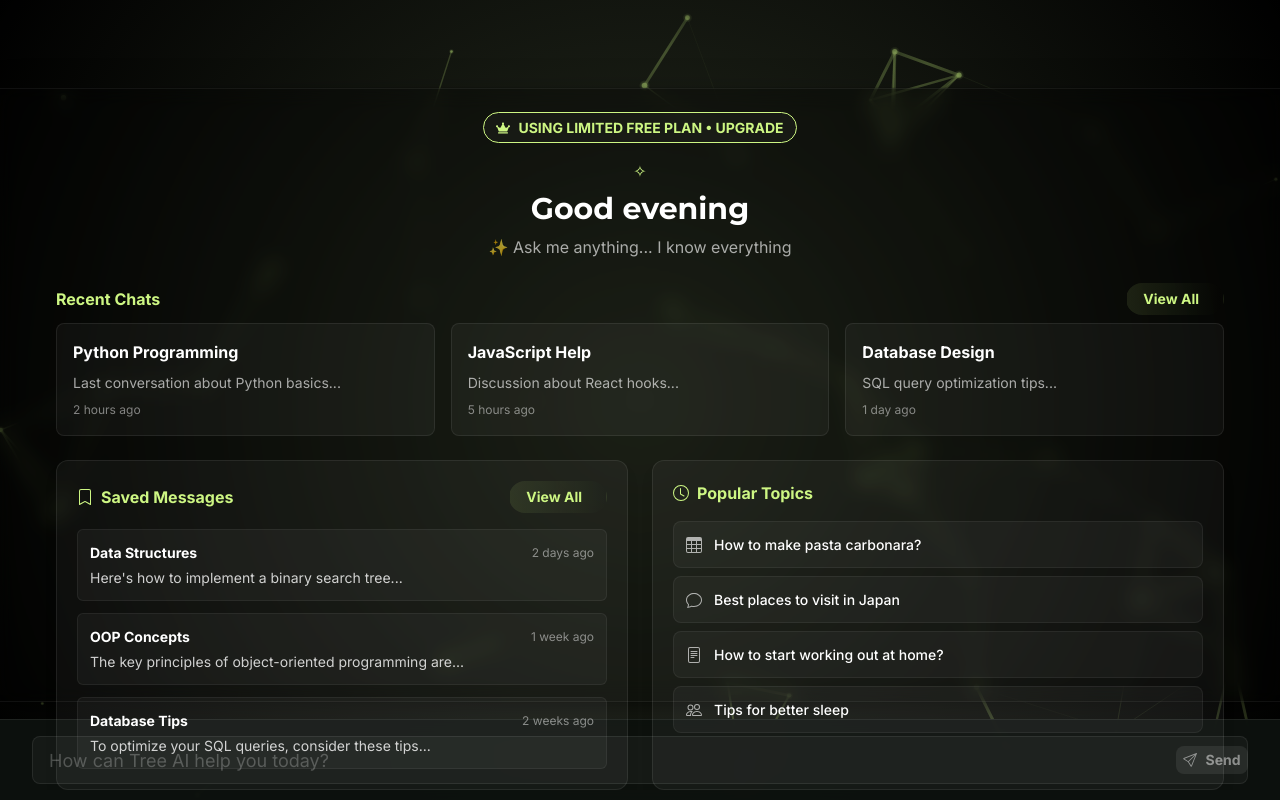
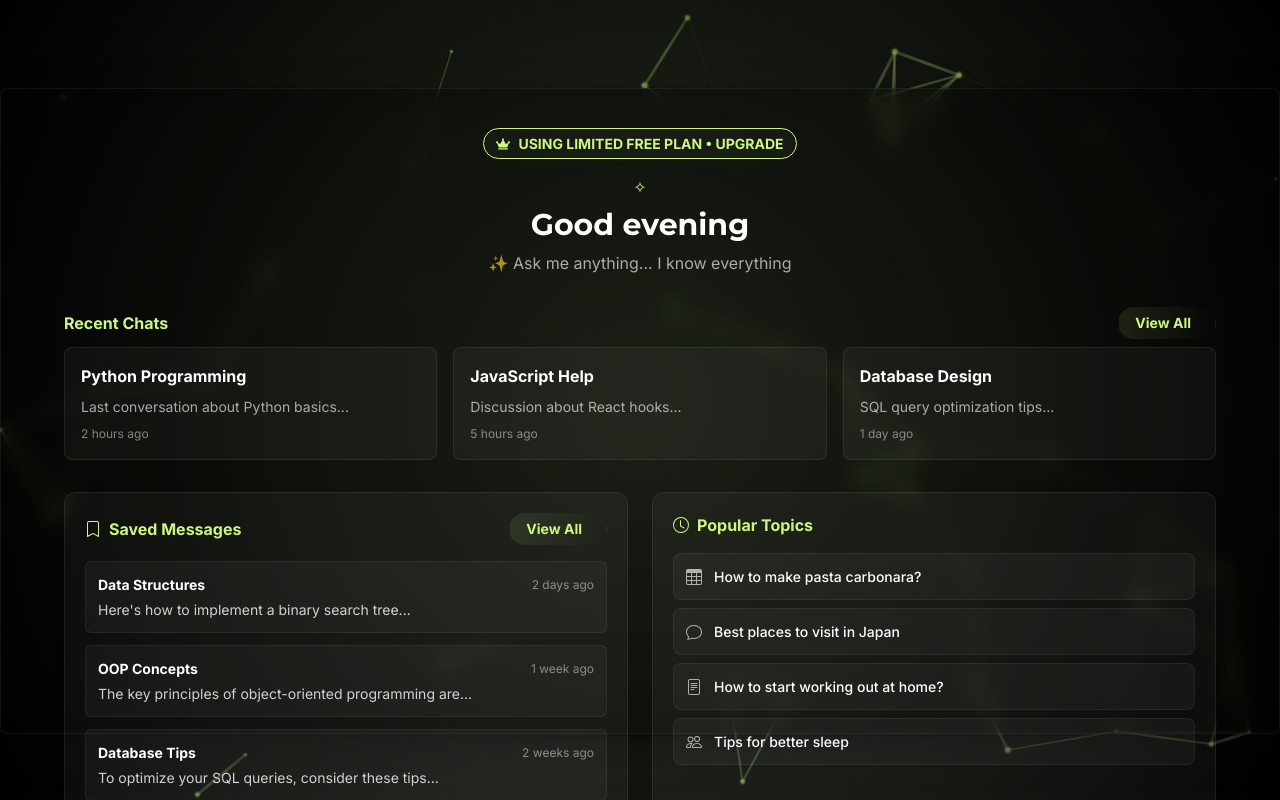
Before and after one commit to caydenchok/tree.ai, a React (Vite) app in the folder frontend/: page /tree-chat in a window 1280 px wide. Built offline with nearby package versions, Linux system fonts and the light colour scheme.

Commit message:
Update G_9

```diff
--- a/frontend/src/pages/TreeChat.tsx
+++ b/frontend/src/pages/TreeChat.tsx
@@ -1,4 +1,4 @@
-import { Box, VStack, Text, Button, IconButton, Icon, HStack, useDisclosure, Modal, ModalOverlay, ModalContent, ModalHeader, ModalBody, ModalCloseButton, useToast, Tooltip, Container, Flex, Input, Avatar, Menu, MenuButton, MenuList, MenuItem, Divider, SimpleGrid, Card, CardBody, Badge, Heading, InputGroup, InputRightElement } from '@chakra-ui/react';
+import { Box, VStack, Text, Button, IconButton, Icon, HStack, useDisclosure, Modal, ModalOverlay, ModalContent, ModalHeader, ModalBody, ModalCloseButton, useToast, Tooltip, Container, Flex, Input, Avatar, Menu, MenuButton, MenuList, MenuItem, Divider, SimpleGrid, Card, CardBody, Badge, Heading, InputGroup, InputRightElement, Tabs, TabList, TabPanels, TabPanel, Tab, useBreakpointValue } from '@chakra-ui/react';
 import { motion, AnimatePresence } from 'framer-motion';
 import { BsTrash, BsStars, BsSend, BsThreeDotsVertical, BsCopy, BsDownload, BsClock, BsChat, BsFileText, BsTable, BsPeople, BsX, BsArrowLeft, BsBookmark, BsBookmarkFill } from 'react-icons/bs';
 import { IoRefreshOutline } from 'react-icons/io5';
@@ -826,10 +826,10 @@ const TreeChat: React.FC = () => {
         </Modal>
 
         <Container
-          maxW={{ base: "100%", md: "container.xl" }}
+          maxW="container.xl"
           h="100vh"
           pt={{ base: "60px", md: "80px" }}
-          px={{ base: 2, md: 4 }}
+          px={6}
         >
           <Flex direction="column" h="100%" py={2}>
             <VStack spacing={4} flex="1" w="100%" position="relative">
@@ -859,7 +859,7 @@ const TreeChat: React.FC = () => {
                 w="100%"
               >
                 {showWelcome ? (
-                  <VStack spacing={6} align="center" w="100%" h="100%" overflowY="auto">
+                  <VStack spacing={8} w="100%" pt={4}>
                     {/* Badge and Greeting */}
                     <VStack spacing={4} align="center" w="100%">
                       <Badge
@@ -1232,59 +1232,280 @@ const TreeChat: React.FC = () => {
               </Flex>
             </VStack>
 
-            {/* Floating Input Card */}
+            {/* Desktop Cards Grid */}
+            <Box display={{ base: "none", md: "block" }} w="100%">
+              <SimpleGrid
+                columns={2}
+                spacing={6}
+                w="100%"
+              >
+                {/* Saved Messages Card */}
+                <Card
+                  bg="whiteAlpha.50"
+                  borderColor="whiteAlpha.200"
+                  borderWidth={1}
+                  _hover={{
+                    transform: "translateY(-2px)",
+                    boxShadow: "0 4px 12px rgba(205, 246, 131, 0.15)"
+                  }}
+                  transition="all 0.2s"
+                  w="100%"
+                >
+                  <CardBody>
+                    <VStack align="start" spacing={4}>
+                      <HStack justify="space-between" width="100%">
+                        <HStack color="#CDF683">
+                          <Icon as={BsBookmark} />
+                          <Text fontWeight="bold">Saved Messages</Text>
+                        </HStack>
+                        <Button
+                          onClick={onAllSavedOpen}
+                          variant="ghost"
+                          size="sm"
+                          color="#CDF683"
+                          _hover={{
+                            bg: "rgba(205, 246, 131, 0.1)"
+                          }}
+                          transition="all 0.2s"
+                          position="relative"
+                          pl={4}
+                          pr={6}
+                          borderRadius="full"
+                          bgGradient="linear(to-r, rgba(205, 246, 131, 0.1), transparent)"
+                        >
+                          View All
+                        </Button>
+                      </HStack>
+                      <VStack align="stretch" spacing={3} w="100%">
+                        {savedMessages.slice(0, 3).map((msg) => (
                           <Box
-              position="fixed"
-              bottom={0}
-              left={0}
-              right={0}
-              p={{ base: 2, md: 4 }}
-              bg="rgba(13, 17, 14, 0.95)"
-              borderTop="1px"
+                            key={msg.id}
+                            p={3}
+                            bg="whiteAlpha.50"
+                            borderRadius="md"
+                            borderWidth="1px"
+                            borderColor="whiteAlpha.100"
+                            _hover={{
+                              bg: "whiteAlpha.100",
+                              borderColor: "#CDF683"
+                            }}
+                            transition="all 0.2s"
+                            cursor="pointer"
+                            onClick={() => {
+                              setSelectedMessage(msg.content);
+                              onSavedMessageOpen();
+                            }}
+                          >
+                            <VStack align="start" spacing={1}>
+                              <HStack justify="space-between" width="100%">
+                                <Text fontSize="sm" fontWeight="bold" color="white">
+                                  {msg.topic}
+                                </Text>
+                                <Text fontSize="xs" color="whiteAlpha.600">
+                                  {msg.timestamp}
+                                </Text>
+                              </HStack>
+                              <Text fontSize="sm" color="whiteAlpha.800" noOfLines={2}>
+                                {msg.content}
+                              </Text>
+                            </VStack>
+                          </Box>
+                        ))}
+                      </VStack>
+                    </VStack>
+                  </CardBody>
+                </Card>
+
+                {/* Recent Topics Card */}
+                <Card
+                  bg="whiteAlpha.50"
                   borderColor="whiteAlpha.200"
-              backdropFilter="blur(10px)"
+                  borderWidth={1}
+                  _hover={{
+                    transform: "translateY(-2px)",
+                    boxShadow: "0 4px 12px rgba(205, 246, 131, 0.15)"
+                  }}
+                  transition="all 0.2s"
+                  w="100%"
                 >
-              <Container maxW={{ base: "100%", md: "container.xl" }}>
-                <InputGroup size="lg">
-                  <Input
-                    pr="4.5rem"
-                    placeholder={isRateLimited ? `Please wait ${formatTimeRemaining(rateLimitEndTime!)}...` : "How can Tree AI help you today?"}
-                    value={inputValue}
-                    onChange={(e) => setInputValue(e.target.value)}
-                    onKeyPress={handleKeyPress}
+                  <CardBody>
+                    <VStack align="start" spacing={4}>
+                      <HStack color="#CDF683">
+                        <Icon as={BsClock} />
+                        <Text fontWeight="bold">Popular Topics</Text>
+                      </HStack>
+                      <VStack align="stretch" spacing={2} w="100%">
+                        {popularTopics.map((topic, index) => (
+                          <Box
+                            key={index}
                             bg="whiteAlpha.50"
-                    border="1px solid"
+                            borderRadius="lg"
+                            borderWidth="1px"
+                            borderColor="whiteAlpha.100"
+                            transition="all 0.2s"
+                            _hover={{
+                              bg: "whiteAlpha.100",
+                              borderColor: "whiteAlpha.200",
+                              transform: "translateX(4px)"
+                            }}
+                            cursor="pointer"
+                            onClick={() => setInputValue(`Tell me about ${topic.title}`)}
+                          >
+                            <HStack spacing={3} p={3}>
+                              <Icon
+                                as={topic.icon}
+                                color="whiteAlpha.700"
+                                boxSize={4}
+                              />
+                              <Text
+                                fontSize="sm"
+                                color="white"
+                                fontWeight="medium"
+                              >
+                                {topic.title}
+                              </Text>
+                            </HStack>
+                          </Box>
+                        ))}
+                      </VStack>
+                    </VStack>
+                  </CardBody>
+                </Card>
+              </SimpleGrid>
+            </Box>
+
+            {/* Mobile Tabs */}
+            <Box display={{ base: "block", md: "none" }} w="100%">
+              <Tabs variant="soft-rounded" colorScheme="green" w="100%">
+                <TabList mb={4} gap={2}>
+                  <Tab
+                    _selected={{
+                      color: "black",
+                      bg: "#CDF683"
+                    }}
+                    color="white"
+                    _hover={{ bg: "whiteAlpha.200" }}
+                  >
+                    Recent Chats
+                  </Tab>
+                  <Tab
+                    _selected={{
+                      color: "black",
+                      bg: "#CDF683"
+                    }}
+                    color="white"
+                    _hover={{ bg: "whiteAlpha.200" }}
+                  >
+                    Popular Topics
+                  </Tab>
+                </TabList>
+                <TabPanels>
+                  <TabPanel p={0}>
+                    <Card
+                      bg="whiteAlpha.50"
                       borderColor="whiteAlpha.200"
-                    _hover={{ borderColor: "whiteAlpha.300" }}
-                    _focus={{
-                      borderColor: "#CDF683",
-                      boxShadow: "0 0 0 1px #CDF683"
+                      borderWidth={1}
+                      w="100%"
+                    >
+                      <CardBody>
+                        <VStack align="start" spacing={4}>
+                          <HStack color="#CDF683">
+                            <Icon as={BsBookmark} />
+                            <Text fontWeight="bold">Recent Chats</Text>
+                          </HStack>
+                          <VStack align="stretch" spacing={3} w="100%">
+                            {savedMessages.slice(0, 3).map((msg) => (
+                              <Box
+                                key={msg.id}
+                                p={3}
+                                bg="whiteAlpha.50"
+                                borderRadius="md"
+                                borderWidth="1px"
+                                borderColor="whiteAlpha.100"
+                                _hover={{
+                                  bg: "whiteAlpha.100",
+                                  borderColor: "#CDF683"
                                 }}
-                    disabled={isLoading || isRateLimited}
-                    _disabled={{
-                      opacity: 0.7,
-                      cursor: "not-allowed"
+                                transition="all 0.2s"
+                                cursor="pointer"
+                                onClick={() => {
+                                  setSelectedMessage(msg.content);
+                                  onSavedMessageOpen();
                                 }}
+                              >
+                                <VStack align="start" spacing={1}>
+                                  <HStack justify="space-between" width="100%">
+                                    <Text fontSize="sm" fontWeight="bold" color="white">
+                                      {msg.topic}
+                                    </Text>
+                                    <Text fontSize="xs" color="whiteAlpha.600">
+                                      {msg.timestamp}
+                                    </Text>
+                                  </HStack>
+                                  <Text fontSize="sm" color="whiteAlpha.800" noOfLines={2}>
+                                    {msg.content}
+                                  </Text>
+                                </VStack>
+                              </Box>
+                            ))}
+                          </VStack>
+                        </VStack>
+                      </CardBody>
+                    </Card>
+                  </TabPanel>
+                  <TabPanel p={0}>
+                    <Card
+                      bg="whiteAlpha.50"
+                      borderColor="whiteAlpha.200"
+                      borderWidth={1}
+                      w="100%"
+                    >
+                      <CardBody>
+                        <VStack align="start" spacing={4}>
+                          <HStack color="#CDF683">
+                            <Icon as={BsClock} />
+                            <Text fontWeight="bold">Popular Topics</Text>
+                          </HStack>
+                          <VStack align="stretch" spacing={2} w="100%">
+                            {popularTopics.map((topic, index) => (
+                              <Box
+                                key={index}
+                                bg="whiteAlpha.50"
+                                borderRadius="lg"
+                                borderWidth="1px"
+                                borderColor="whiteAlpha.100"
+                                transition="all 0.2s"
+                                _hover={{
+                                  bg: "whiteAlpha.100",
+                                  borderColor: "whiteAlpha.200",
+                                  transform: "translateX(4px)"
+                                }}
+                                cursor="pointer"
+                                onClick={() => setInputValue(`Tell me about ${topic.title}`)}
+                              >
+                                <HStack spacing={3} p={3}>
+                                  <Icon
+                                    as={topic.icon}
+                                    color="whiteAlpha.700"
+                                    boxSize={4}
                                   />
-                  <InputRightElement width="4.5rem">
-                    <Button
-                      h="1.75rem"
-                      size="sm"
-                      onClick={handleSendMessage}
-                      isLoading={isLoading}
-                      disabled={!inputValue.trim() || isRateLimited}
-                      bg={inputValue.trim() ? "#CDF683" : "whiteAlpha.200"}
-                      color={inputValue.trim() ? "black" : "whiteAlpha.600"}
-                      _hover={{
-                        bg: inputValue.trim() ? "#b5e853" : "whiteAlpha.300"
-                      }}
-                      leftIcon={<Icon as={BsSend} />}
+                                  <Text
+                                    fontSize="sm"
+                                    color="white"
+                                    fontWeight="medium"
                                   >
-                      Send
-                    </Button>
-                  </InputRightElement>
-                </InputGroup>
-              </Container>
+                                    {topic.title}
+                                  </Text>
+                                </HStack>
+                              </Box>
+                            ))}
+                          </VStack>
+                        </VStack>
+                      </CardBody>
+                    </Card>
+                  </TabPanel>
+                </TabPanels>
+              </Tabs>
             </Box>
           </Flex>
         </Container>
```
Lines whose indentation alone changed are shown as unchanged.
